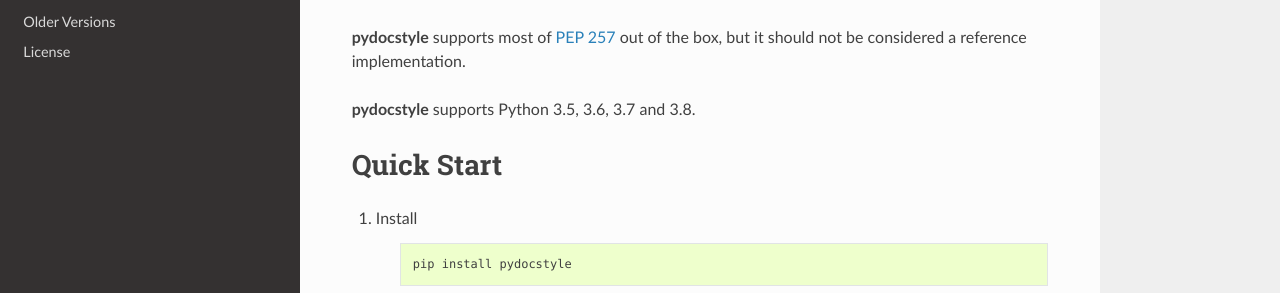
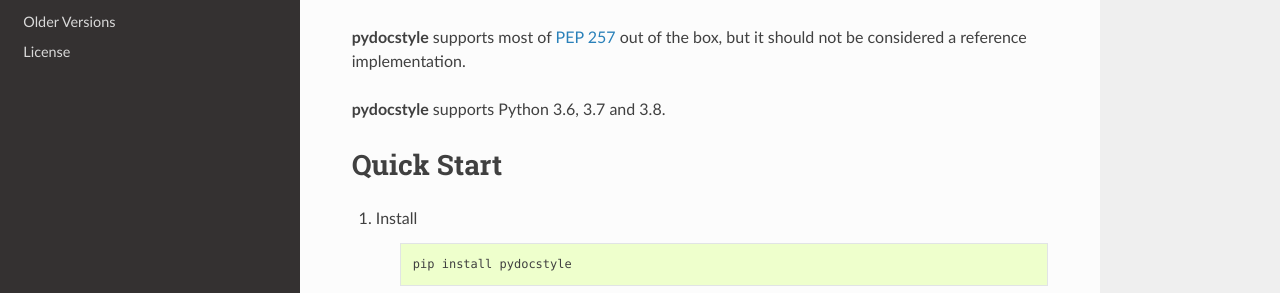
Before and after one commit to PyCQA/pydocstyle, a Sphinx documentation site: the page built from docs/index.rst, in a window 1280 px wide and 900 px high. Shown: the part 182-475 px from the top of the window. Built offline with Sphinx 7.4.7 and the Read the Docs theme 2.0.0, drawn with Linux system fonts in a browser that asks for light colours; pages that are not in the unit, such as notebooks, are missing from menus; the version number is read from the project's files by our own code.

Commit message:
Drop support for Python 3.5

```diff
--- a/README.rst
+++ b/README.rst
@@ -22,7 +22,7 @@
 `PEP 257 <http://www.python.org/dev/peps/pep-0257/>`_ out of the box, but it
 should not be considered a reference implementation.
 
-**pydocstyle** supports Python 3.5, 3.6, 3.7 and 3.8.
+**pydocstyle** supports Python 3.6, 3.7 and 3.8.
 
 
 Quick Start
--- a/docs/index.rst
+++ b/docs/index.rst
@@ -8,7 +8,7 @@
 `PEP 257 <http://www.python.org/dev/peps/pep-0257/>`_ out of the box, but it
 should not be considered a reference implementation.
 
-**pydocstyle** supports Python 3.5, 3.6, 3.7 and 3.8.
+**pydocstyle** supports Python 3.6, 3.7 and 3.8.
 
 
 .. include:: quickstart.rst
```
Also changed, not shown: setup.py (+3 -4 lines), 2 other files.
